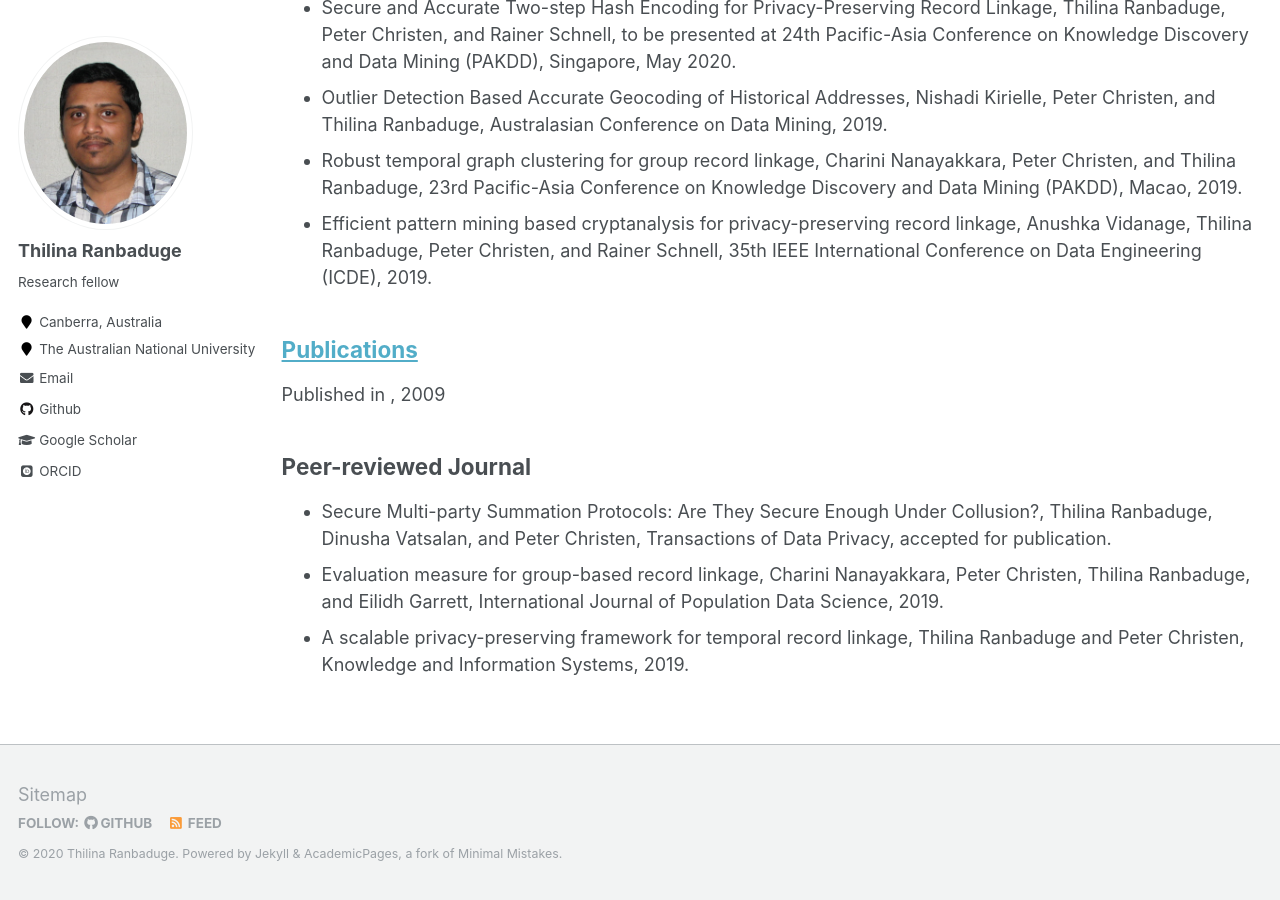
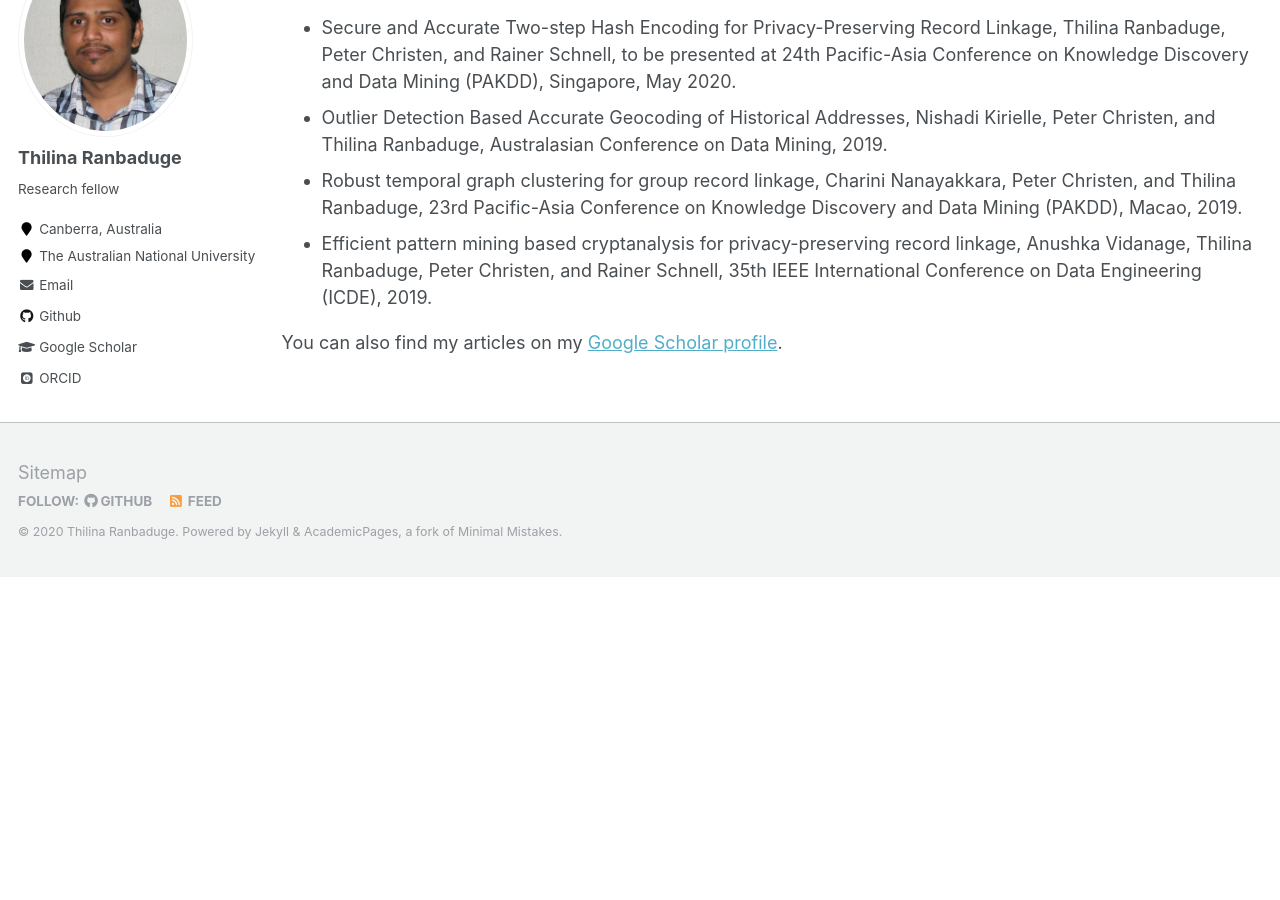
Before and after one commit to thilina-ranbaduge/thilina-ranbaduge.github.io, a Jekyll site: the page built from _publications/2009-10-01-paper-title-number-1.md, in a window 1280 px wide and 900 px high, scrolled down 512 px. Built offline with Jekyll 4.4.1, drawn with Linux system fonts in a browser that asks for light colours; some web fonts are replaced; after the commit the page ends 1089 px from its top, so only the background shows below that; part of the change alters nothing that is shown; some of the changed text lies outside the part shown.

Commit message:
Update 2009-10-01-paper-title-number-1.md

```diff
--- a/_publications/2009-10-01-paper-title-number-1.md
+++ b/_publications/2009-10-01-paper-title-number-1.md
@@ -1,9 +1,10 @@
 ---
 layout: archive
-title: "Publications"
+title: ""
 permalink: /publications/
 author_profile: true
 ---
+# Recent Publications
 
 ## Peer-reviewed Journal
 * Secure Multi-party Summation Protocols: Are They Secure Enough Under Collusion?, Thilina Ranbaduge, Dinusha Vatsalan, and Peter Christen, Transactions of Data Privacy, accepted for publication.
@@ -17,8 +18,4 @@ author_profile: true
 * Efficient pattern mining based cryptanalysis for privacy-preserving record linkage, Anushka Vidanage, Thilina Ranbaduge, Peter Christen, and Rainer Schnell, 35th IEEE International Conference on Data Engineering (ICDE), 2019.
 
 
-{% if author.googlescholar %} You can also find my articles on my Google Scholar profile. {% endif %}
-
-{% include base_path %}
-
-{% for post in site.publications reversed %} {% include archive-single.html %} {% endfor %}
+You can also find my articles on my <a href="https://scholar.google.com.au/citations?user=pXWdkr4AAAAJ&hl=en">Google Scholar profile</a>.
```
